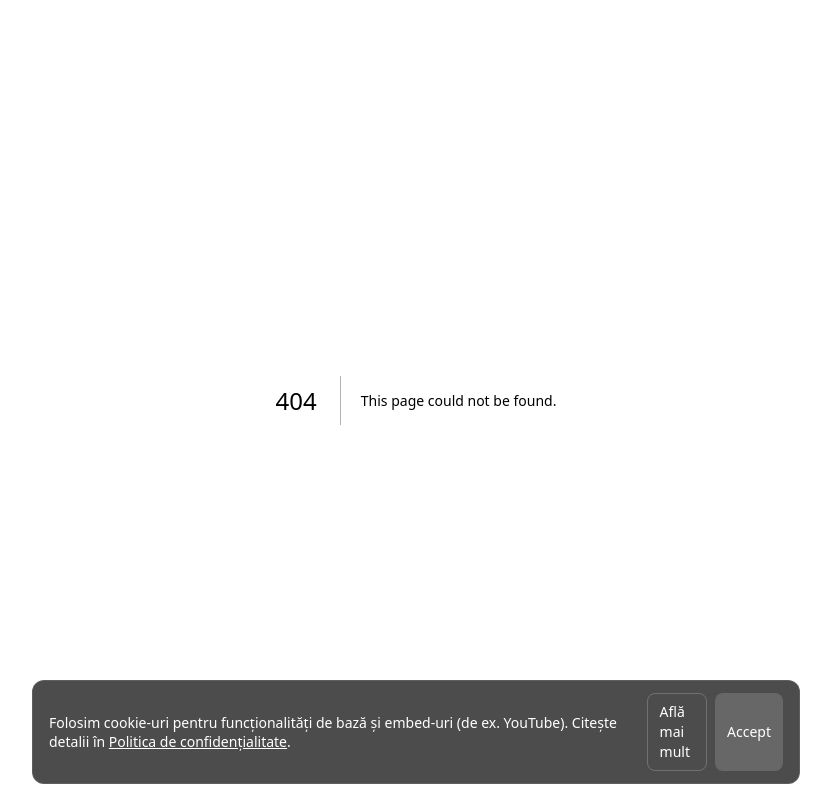
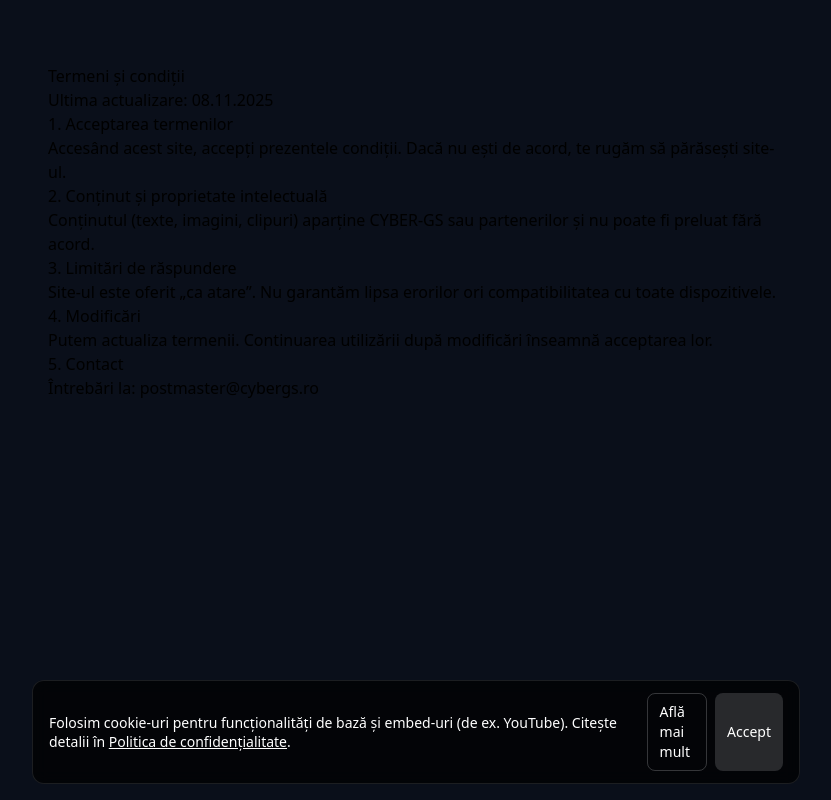
Before and after one commit to babeu19-cgs/CYBER-GS, a Next.js app: page /terms in a window 1280 px wide. Before the commit this address had no page. Shown: the whole page, without its empty margins (224-1055 px from the left). Built offline with nearby package versions, Linux system fonts and the light colour scheme.

Commit message:
Create page.tsx

```diff
--- /dev/null
+++ b/app/terms/page.tsx
@@ -0,0 +1,45 @@
+export const metadata = {
+  title: "Termeni și condiții | CYBER-GS",
+  description:
+    "Condițiile de utilizare ale site-ului CYBER-GS și regulile privind conținutul.",
+  robots: { index: true, follow: true },
+};
+
+export default function TermsPage() {
+  return (
+    <main className="mx-auto max-w-3xl px-4 py-16 prose prose-invert">
+      <h1>Termeni și condiții</h1>
+      <p>Ultima actualizare: {new Date().toLocaleDateString("ro-RO")}</p>
+
+      <h2>1. Acceptarea termenilor</h2>
+      <p>
+        Accesând acest site, accepți prezentele condiții. Dacă nu ești de acord,
+        te rugăm să părăsești site-ul.
+      </p>
+
+      <h2>2. Conținut și proprietate intelectuală</h2>
+      <p>
+        Conținutul (texte, imagini, clipuri) aparține CYBER-GS sau partenerilor
+        și nu poate fi preluat fără acord.
+      </p>
+
+      <h2>3. Limitări de răspundere</h2>
+      <p>
+        Site-ul este oferit „ca atare”. Nu garantăm lipsa erorilor ori
+        compatibilitatea cu toate dispozitivele.
+      </p>
+
+      <h2>4. Modificări</h2>
+      <p>
+        Putem actualiza termenii. Continuarea utilizării după modificări înseamnă
+        acceptarea lor.
+      </p>
+
+      <h2>5. Contact</h2>
+      <p>
+        Întrebări la:{" "}
+        <a href="mailto:postmaster@cybergs.ro">postmaster@cybergs.ro</a>
+      </p>
+    </main>
+  );
+}
```
